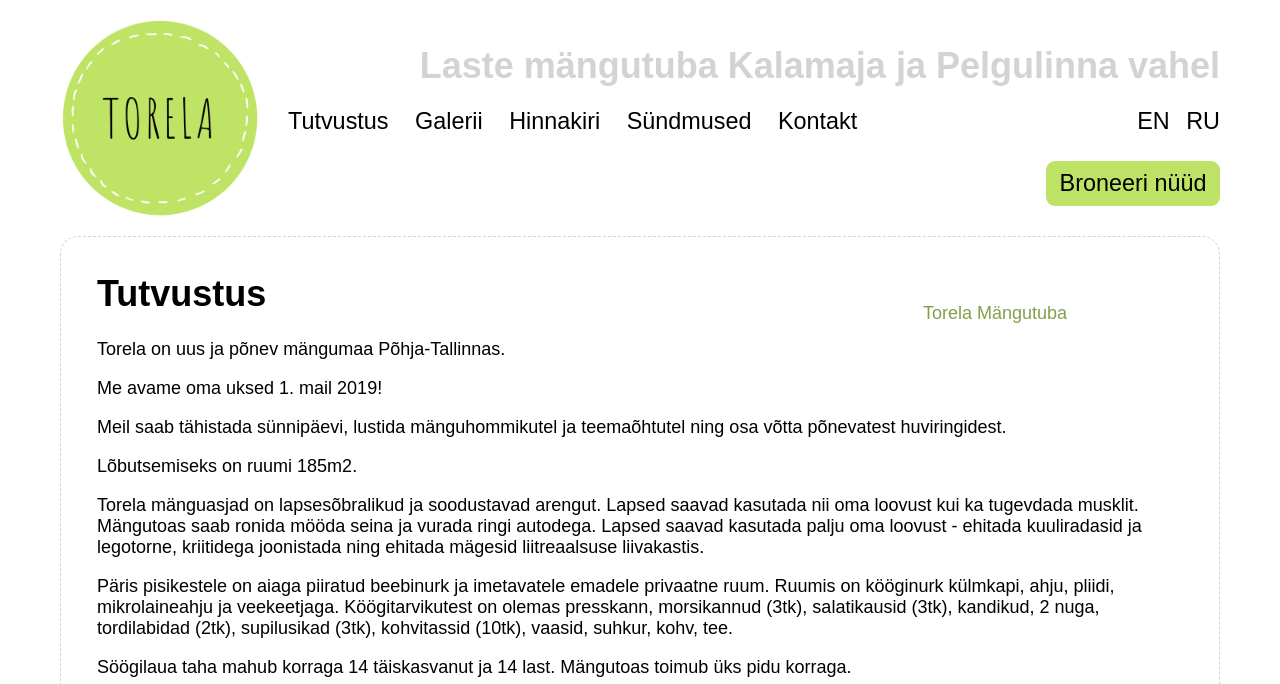
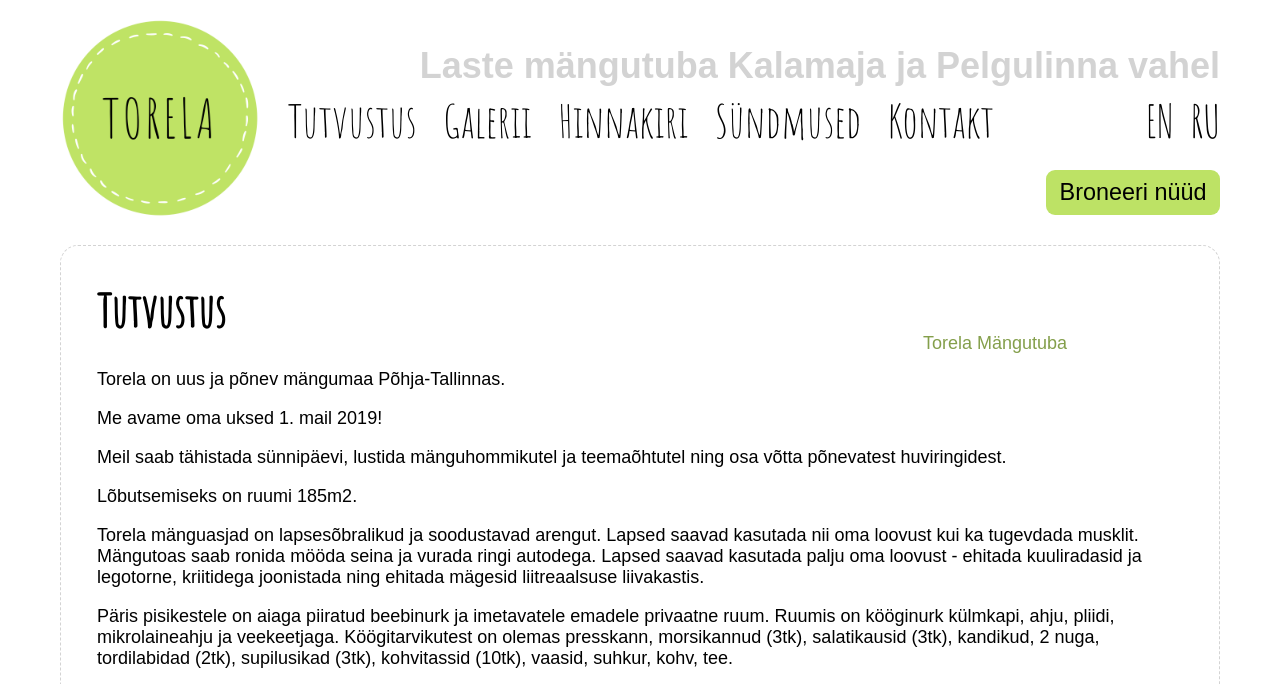
Before and after one commit to mypsik/torela, a Jekyll site: the page built from index.md, in a window 1280 px wide. Shown: the top 684 px of the page. Built offline with Jekyll 4.4.1, drawn with Linux system fonts in a browser that asks for light colours; a script that is not in the unit is left out; grey boxes are pictures that could not be loaded.

Commit message:
use amatic font

```diff
--- a/styles/torela.css
+++ b/styles/torela.css
@@ -1,3 +1,5 @@
+@import url('https://fonts.googleapis.com/css?family=Amatic+SC');
+
 html {
   font-size: 18px;
   font-family: sans-serif;
@@ -7,6 +9,14 @@
   max-width: 1160px;
   padding: 1rem;
   margin: 0 auto;
+}
+
+h1, h2, h3, h4 {
+  font-family: 'Amatic SC', cursive;
+}
+
+h1 {
+  font-size: 2.5rem;
 }
 
 a {
@@ -70,11 +80,14 @@
 nav a {
   padding: 0 10px;
   color: black;
+  font-family: 'Amatic SC', cursive;
+  font-size: 2.5rem;
 }
 
-nav a.active {
+nav a.active, nav a:hover {
   color: #849f4b;
-  text-decoration: underline;
+  border-bottom: 1px dashed;
+  text-decoration: none;
 }
 
 nav .lang {
```
